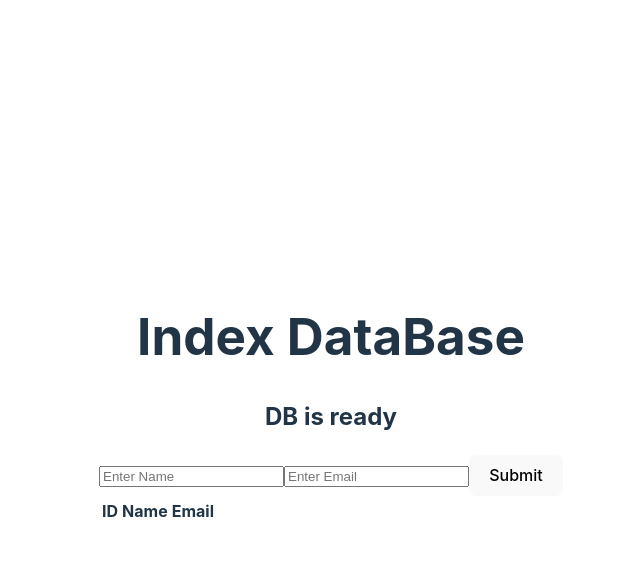
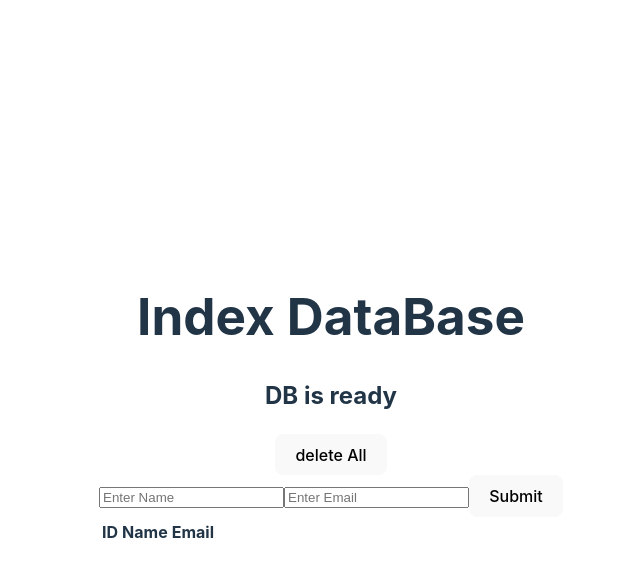
Before and after one commit to keon981/localforage_test, a React (Vite) app: page / in a window 1280 px wide. Both pictures are taken after a click on the button "Init DB". Shown: the top 576 px of the page, without its empty margins (309-949 px from the left). Built offline with nearby package versions, Linux system fonts and the light colour scheme; the HTML template or start-up script is replaced by a standard one.

Commit message:
✨ feat: use localforage

```diff
--- a/package.json
+++ b/package.json
@@ -21,6 +21,8 @@
     ]
   },
   "dependencies": {
+    "localforage": "^1.10.0",
+    "localforage-getitems": "^1.4.2",
     "react": "^18.2.0",
     "react-dom": "^18.2.0",
     "react-router-dom": "^6.14.2",
--- a/src/App.tsx
+++ b/src/App.tsx
@@ -1,37 +1,107 @@
-import { useState } from 'react'
+import { useRef, useState } from 'react'
 import './App.css'
-import { Stores, addData, initDB } from './db'
+import localforage from 'localforage'
+// import { Stores, addData, initDB } from './db'
+
+interface UserDataType {
+  id: string | number,
+  name: string
+  email: string
+}
+
+const myIndexedDB = localforage.createInstance({
+  name: 'newDB',
+})
 
 function App() {
+  const [userData, setUserData] = useState<UserDataType[]>([])
   const [isDBReady, setIsDBReady] = useState(false)
   const [errorMsg, setErrorMsg] = useState('')
+  const formRef = useRef<HTMLFormElement>(null)
 
-  const handleAdd = async (e:React.FormEvent<HTMLFormElement>) => {
-    e.preventDefault()
+  const getData = async () => {
+    const arr:UserDataType[] = []
+    try {
+      await myIndexedDB.iterate((value) => {
+        arr.push(value as UserDataType)
+      })
+    } catch (err) {
+      console.error('getData error', err)
+    } finally {
+      console.log('finally')
+      console.log(formRef)
+      setUserData(arr)
+    }
+  }
 
-    const target = e.target as typeof e.target & {
-      name:{ value:string }
-      email:{ value:string }
+  const initDB = async () => {
+    try {
+      await getData()
+    } catch (err) {
+      console.error(err)
     }
-    const name = target.name.value
-    const email = target.email.value
-    const id = Date.now()
+    setIsDBReady(true)
+  }
 
-    if (name.trim() === '' || email.trim() === '') {
-      alert('please enter the value')
-      return
-    }
-
+  const addNewData = async (newValue:UserDataType) => {
     try {
-      await addData(Stores.Users, { name, email, id })
+      await myIndexedDB.setItem(`${newValue.id}`, newValue)
     } catch (err:unknown) {
       if (err instanceof Error) {
         setErrorMsg(err.message)
       } else {
         setErrorMsg('Unknown Error')
       }
+    } finally {
+      getData()
     }
   }
+
+  const handleSubmit = async (e:React.FormEvent<HTMLFormElement>) => {
+    e.preventDefault()
+    const form = formRef.current
+
+    const target = e.target as typeof e.target & {
+      name:{ value:string }
+      email:{ value:string }
+    }
+    const { name, email } = target
+    try {
+      if (name.value.trim() === '' || email.value.trim() === '') {
+        alert('please enter the value')
+      } else {
+        await addNewData({
+          name: name.value,
+          email: email.value,
+          id: Date.now(),
+        })
+      }
+    } catch (error) {
+      console.log(error)
+    } finally {
+      if (form) {
+        form.children[0].value = ''
+        form.children[1].value = ''
+      }
+    }
+  }
+
+  const handleDelete = async () => {
+    myIndexedDB.clear((err) => {
+      if (err) {
+        console.log(err)
+      } else {
+        alert('Delete finish')
+      }
+    })
+  }
+
+  // useEffect(() => {
+
+  //   // return () => {
+  //   //   handleDelete()
+  //   // }
+  // }, [formRef])
 
   return (
     <>
@@ -39,16 +109,21 @@ function App() {
       {!isDBReady ? (
         <button
           type="button"
-          onClick={async () => {
-            await initDB()
-            setIsDBReady(true)
-          }}
+          onClick={initDB}
         >Init DB
         </button>
       ) : (
         <>
           <h2>DB is ready</h2>
-          <form onSubmit={handleAdd}>
+          <button
+            type="button"
+            onClick={async () => {
+              await handleDelete()
+              await getData()
+            }}
+          >delete All
+          </button>
+          <form onSubmit={handleSubmit} ref={formRef}>
             <input type="text" name="name" id="Name" placeholder="Enter Name" />
             <input type="email" name="email" id="Email" placeholder="Enter Email" />
             <button type="submit">Submit</button>
@@ -62,7 +137,15 @@ function App() {
                 <th>Email</th>
               </tr>
             </thead>
-            <tbody />
+            <tbody>
+              {userData.map((item) => (
+                <tr key={item.id}>
+                  <td>{item.id}</td>
+                  <td>{item.name}</td>
+                  <td>{item.email}</td>
+                </tr>
+              ))}
+            </tbody>
           </table>
         </>
       )}
--- a/src/db.ts
+++ b/src/db.ts
@@ -16,7 +16,7 @@ export const initDB = (): Promise<boolean> => {
   return new Promise((resolve) => {
     request = indexedDB.open('newDB')
 
-    request.onupgradeneeded = (res) => {
+    request.onupgradeneeded = () => {
       db = request.result
       if (!db.objectStoreNames.contains(Stores.Users)) {
         console.log('create users store')
```
Also changed, not shown: 1 other file (tests, documents, lock files or other folders).
